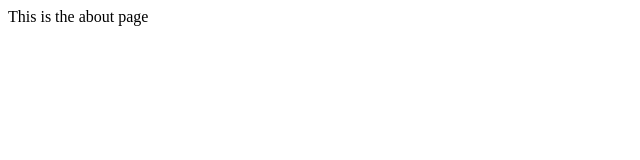
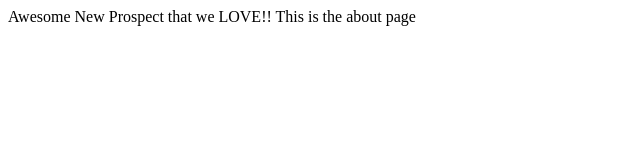
Before and after one commit to MikeAtDeloitte/first-git, a website: page about.html in a window 1280 px wide. Shown: the whole page, without its empty margins (0-640 px from the left). Drawn offline with Linux system fonts and the light colour scheme.

Commit message:
About.html modified for potential client demo

```diff
--- a/about.html
+++ b/about.html
@@ -1,6 +1,10 @@
 <!DOCTYPE html>
 <html>
     <body>
+        <head>
+            Awesome New Prospect that we LOVE!!
+        </head>
         This is the about page
+        <!-- New Form-->
     </body>
 </html>
```
